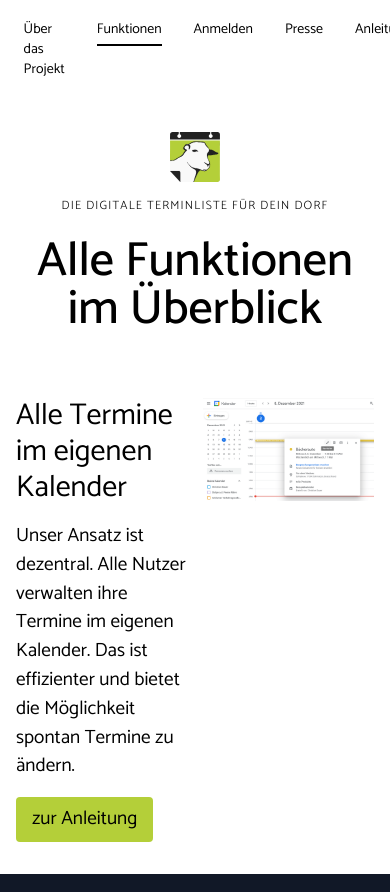
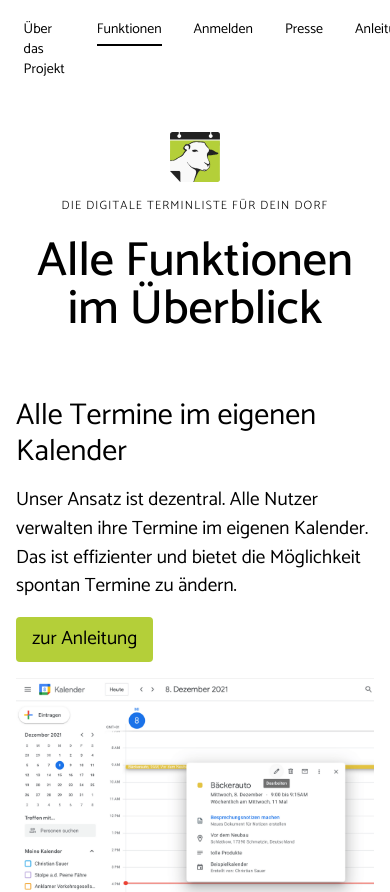
Before and after one commit to schafe-vorm-fenster/schafe-vorm-fenster-www, a Next.js app: page /funktionen in a window 390 px wide. Shown: the top 892 px of the page. Built offline with nearby package versions, Linux system fonts and the light colour scheme.

Commit message:
Mobile opt for press.

```diff
--- a/app/components/column-arrangement.tsx
+++ b/app/components/column-arrangement.tsx
@@ -12,17 +12,18 @@ export function ColumnArrangement(props: ColumnArrangementProps): ReactElement {
   const isRightAligned = alignment === "right";
 
   const columnClass = clsx({
-    "grid-cols-2": adjustment === "1:1",
-    "grid-cols-[2fr_1fr]":
+    "grid-cols-1": true,
+    "md:grid-cols-2": adjustment === "1:1",
+    "md:grid-cols-[2fr_1fr]":
       (adjustment === "2:1" && !isRightAligned) ||
       (adjustment === "1:2" && isRightAligned),
-    "grid-cols-[1fr_2fr]":
+    "md:grid-cols-[1fr_2fr]":
       (adjustment === "1:2" && !isRightAligned) ||
       (adjustment === "2:1" && isRightAligned),
-    "grid-cols-[2fr_3fr]":
+    "md:grid-cols-[2fr_3fr]":
       (adjustment === "2:3" && !isRightAligned) ||
       (adjustment === "3:2" && isRightAligned),
-    "grid-cols-[3fr_2fr]":
+    "md:grid-cols-[3fr_2fr]":
       (adjustment === "3:2" && !isRightAligned) ||
       (adjustment === "2:3" && isRightAligned),
   });
@@ -31,13 +32,13 @@ export function ColumnArrangement(props: ColumnArrangementProps): ReactElement {
     <div className={`grid ${columnClass} gap-4`}>
       {isRightAligned ? (
         <>
-          <div>{children[1]}</div>
-          <div>{children[0]}</div>
+          <div className="md:order-2">{children[1]}</div>
+          <div className="md:order-1">{children[0]}</div>
         </>
       ) : (
         <>
-          <div>{children[0]}</div>
-          <div>{children[1]}</div>
+          <div className="md:order-2">{children[0]}</div>
+          <div className="md:order-1">{children[1]}</div>
         </>
       )}
     </div>
```
